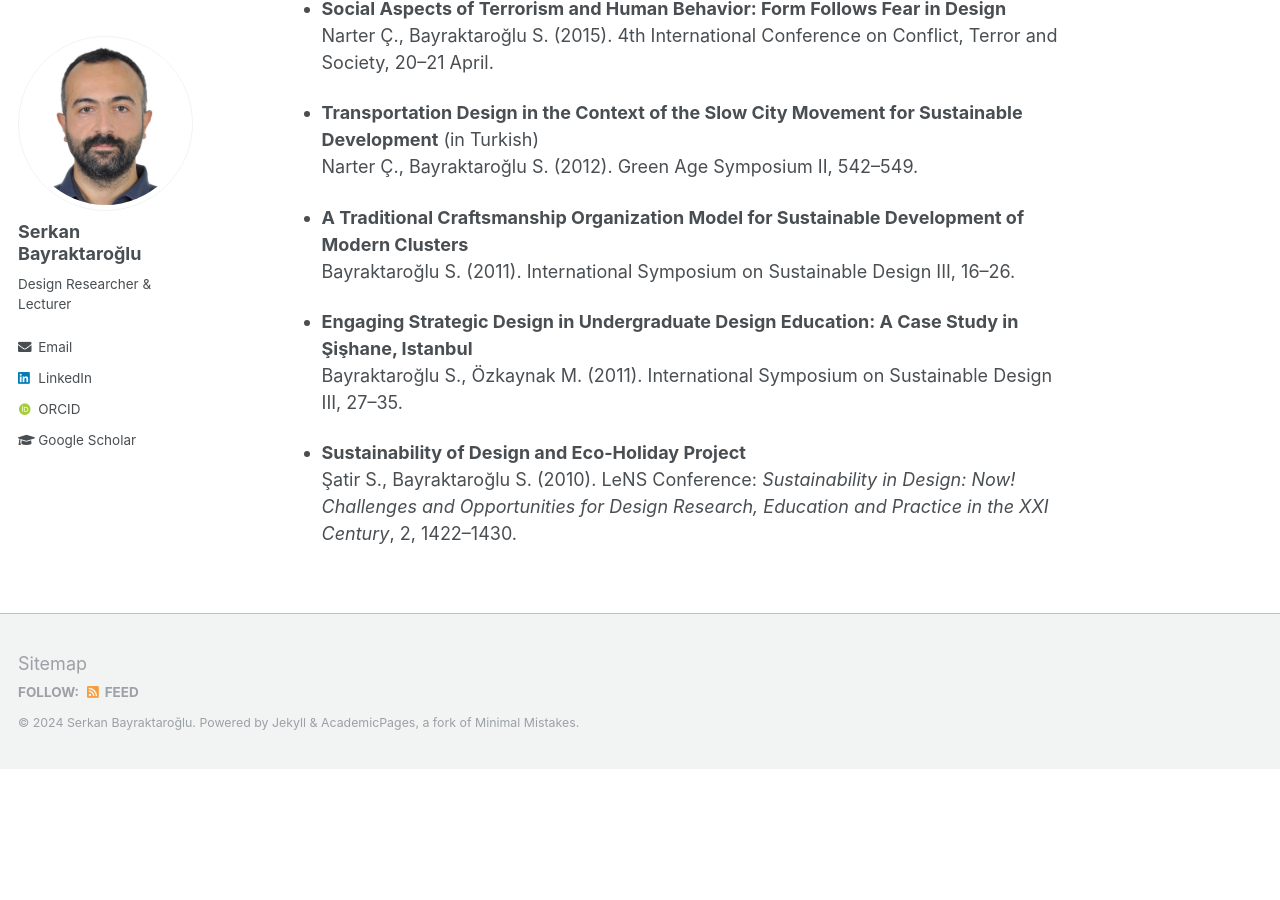
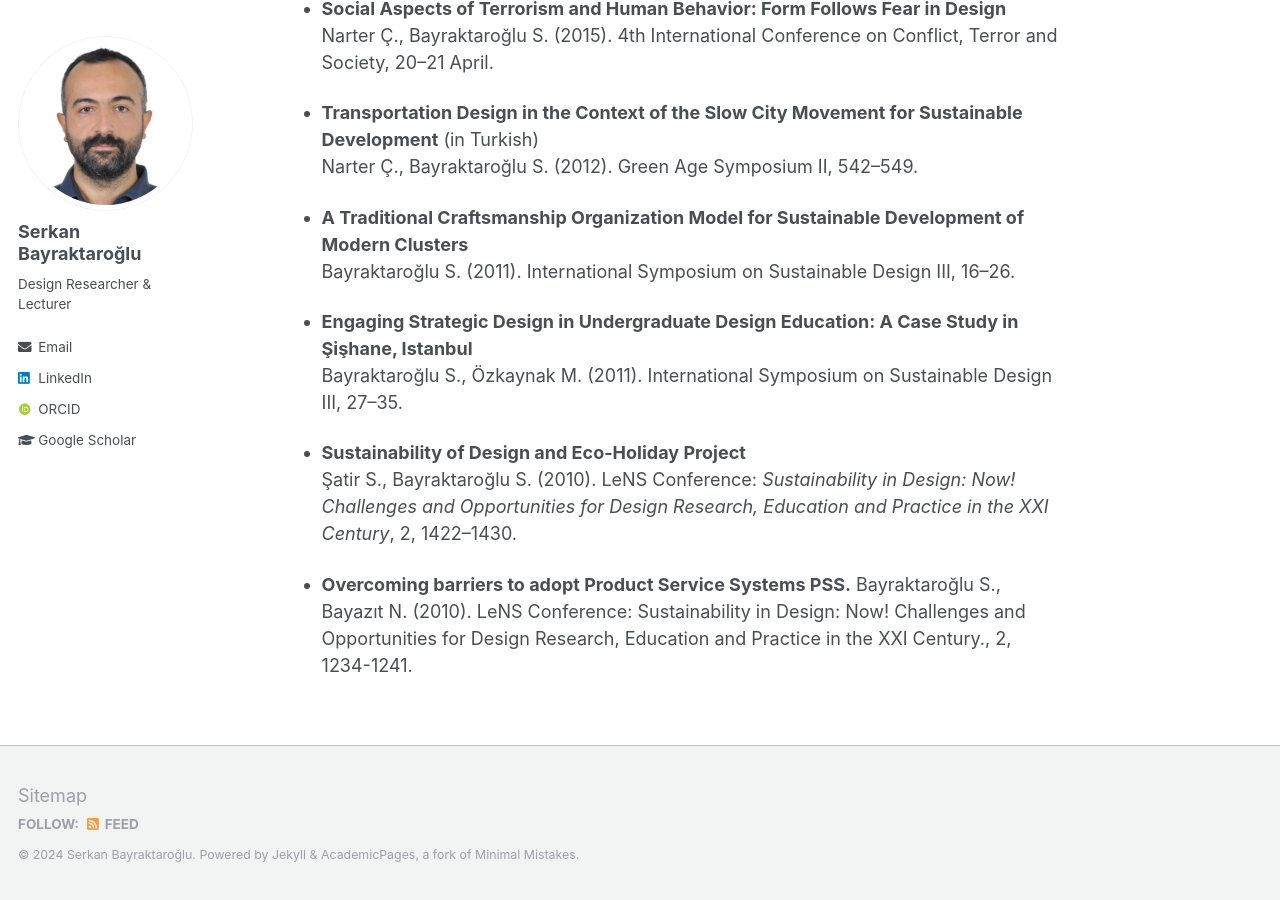
Before and after one commit to serkanbayraktaroglu/serkanbayraktaroglu.github.io, a Jekyll site: the page built from _pages/publications.md, in a window 1280 px wide and 900 px high, scrolled down 2418 px. Built offline with Jekyll 4.4.1, drawn with Linux system fonts in a browser that asks for light colours; some web fonts are replaced; before the commit the page ends 3187 px from its top, so only the background shows below that.

Commit message:
Update publications.md

```diff
--- a/_pages/publications.md
+++ b/_pages/publications.md
@@ -89,3 +89,6 @@ author_profile: true
 
 - **Sustainability of Design and Eco-Holiday Project**
   Şatir S., Bayraktaroğlu S. (2010). LeNS Conference: *Sustainability in Design: Now! Challenges and Opportunities for Design Research, Education and Practice in the XXI Century*, 2, 1422–1430.
+
+ - **Overcoming barriers to adopt Product Service Systems PSS.**
+   Bayraktaroğlu S., Bayazıt N. (2010). LeNS Conference: Sustainability in Design: Now! Challenges and Opportunities for Design Research, Education and Practice in the XXI Century., 2, 1234-1241.
```
